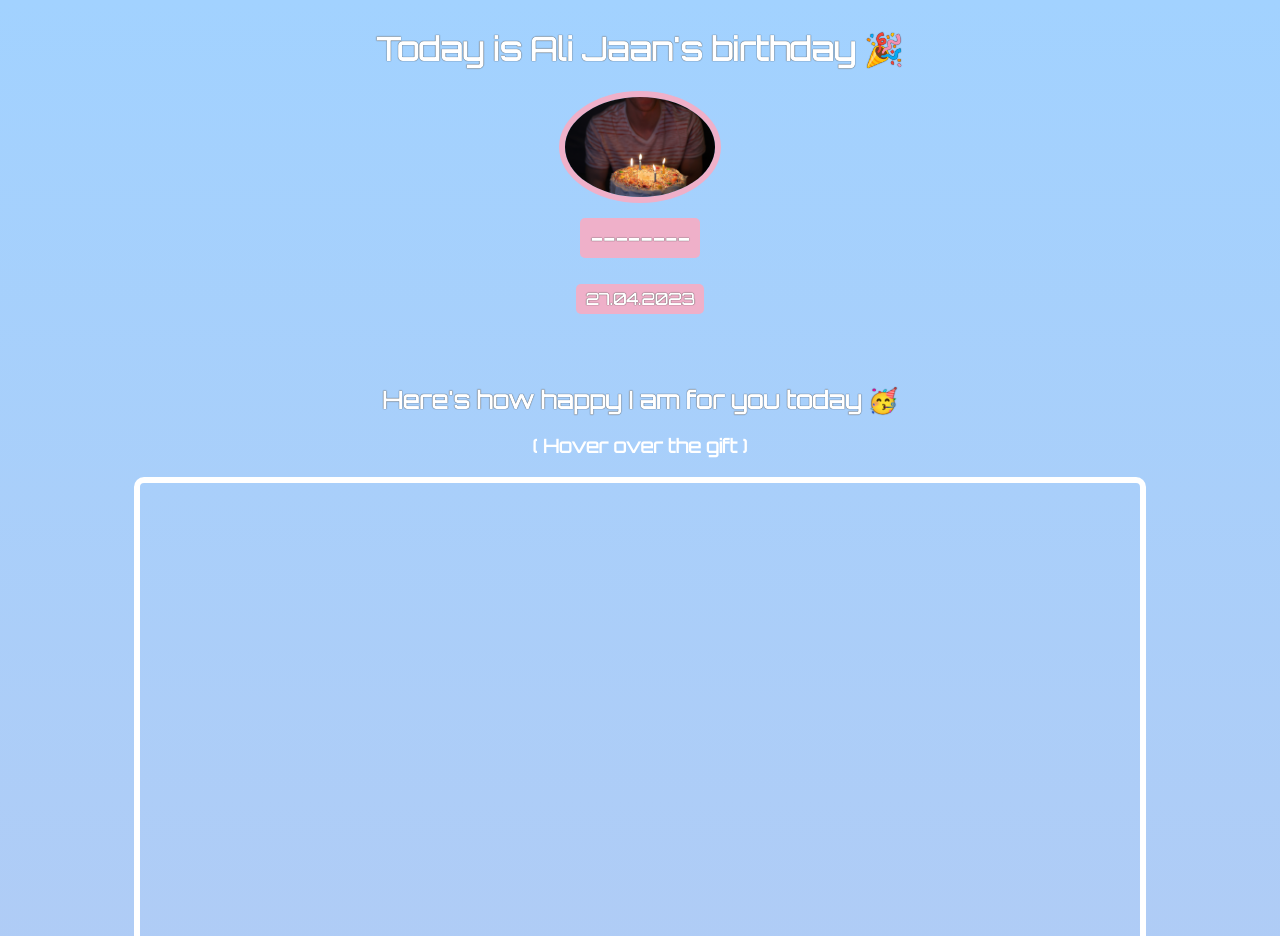
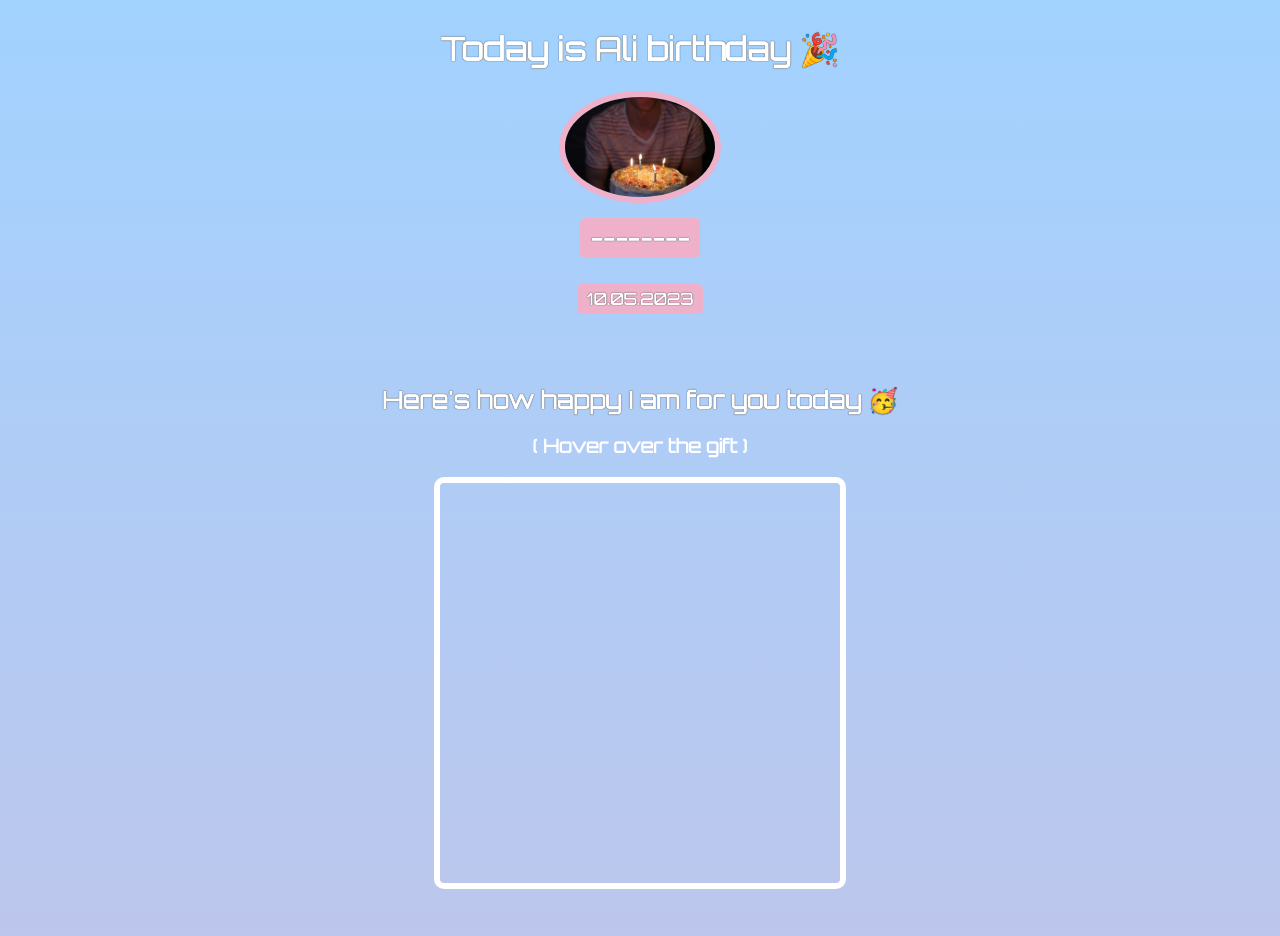
Before and after one commit to H-a-ider/Birthday-Gift-Site, a plain HTML site: page index.html in a window 1280 px wide. Shown: the top 936 px of the page. Drawn offline with Linux system fonts and the light colour scheme.

Commit message:
Initial Commit

```diff
--- a/index.html
+++ b/index.html
@@ -7,10 +7,10 @@
     </head>
     <body>
         <div id="header">
-            <h1>Today is Ali Jaan's birthday 🎉</h1>
+            <h1>Today is Ali birthday 🎉</h1>
             <img id="bff-img" src="nick.jpg">
             <h2 id="bday-age">--------</h2>
-            <h4 id="bday-date">27.04.2023</h4>
+            <h4 id="bday-date">10.05.2023</h4>
         </div>
         <div class="gift-section">
             <h2 class="gift-title">Here's how happy I am for you today 🥳</h2>
--- a/styles.css
+++ b/styles.css
@@ -45,8 +45,8 @@ h1 , h2, h4{
 .gift-image{
     background-image: url("gift.jfif");
     background-size: cover;
-    width: 1000px;
-    height: 1000px;
+    width: 400px;
+    height: 400px;
     border: 6px solid white;
     border-radius: 10px;
     display: block;
@@ -81,7 +81,7 @@ h1 , h2, h4{
 }
 
 #gift-image-cheers{
-    height: 500px;
+    height: 200px;
 }
 
 #gift-image-cheers:hover{
```
